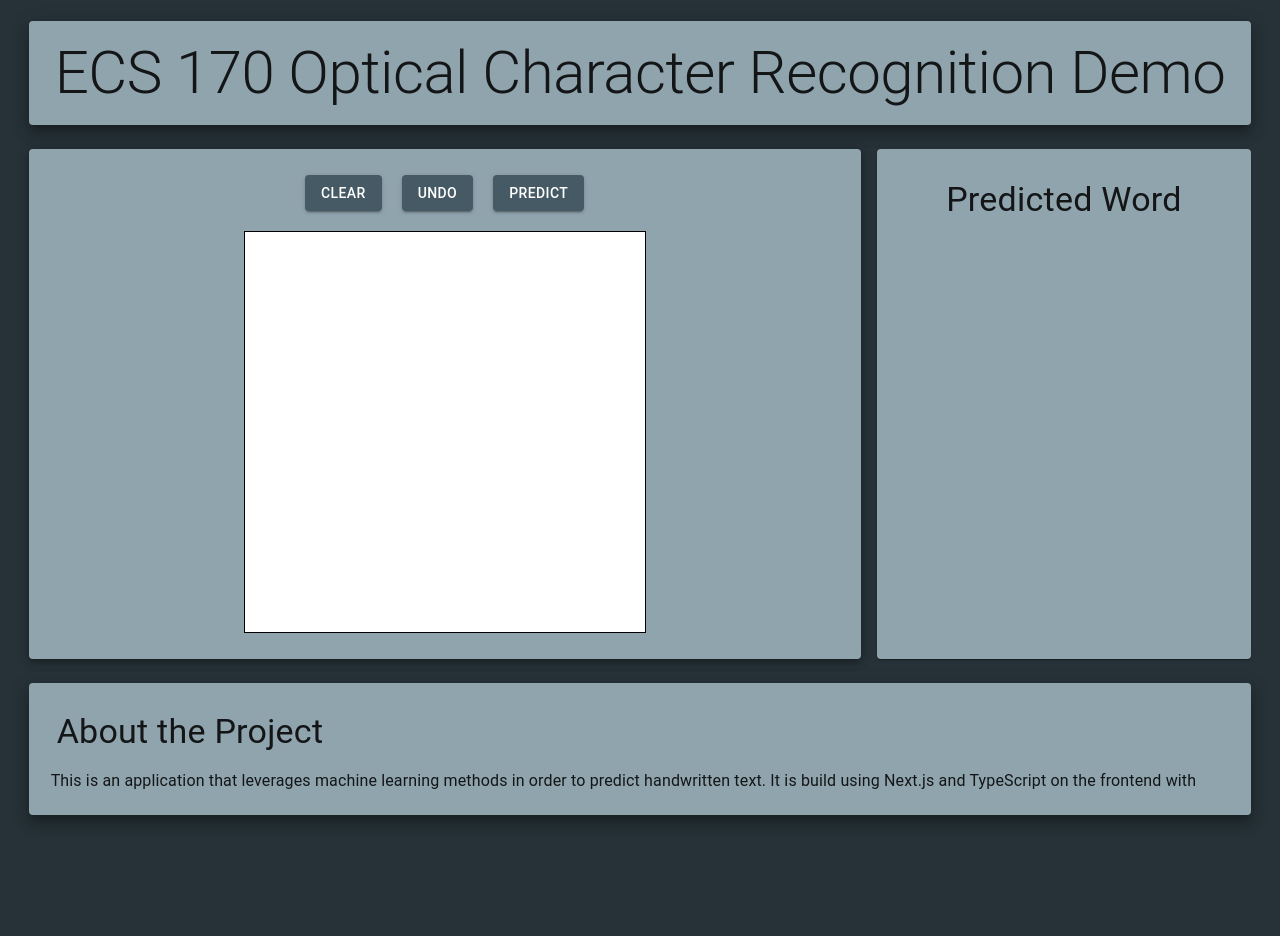
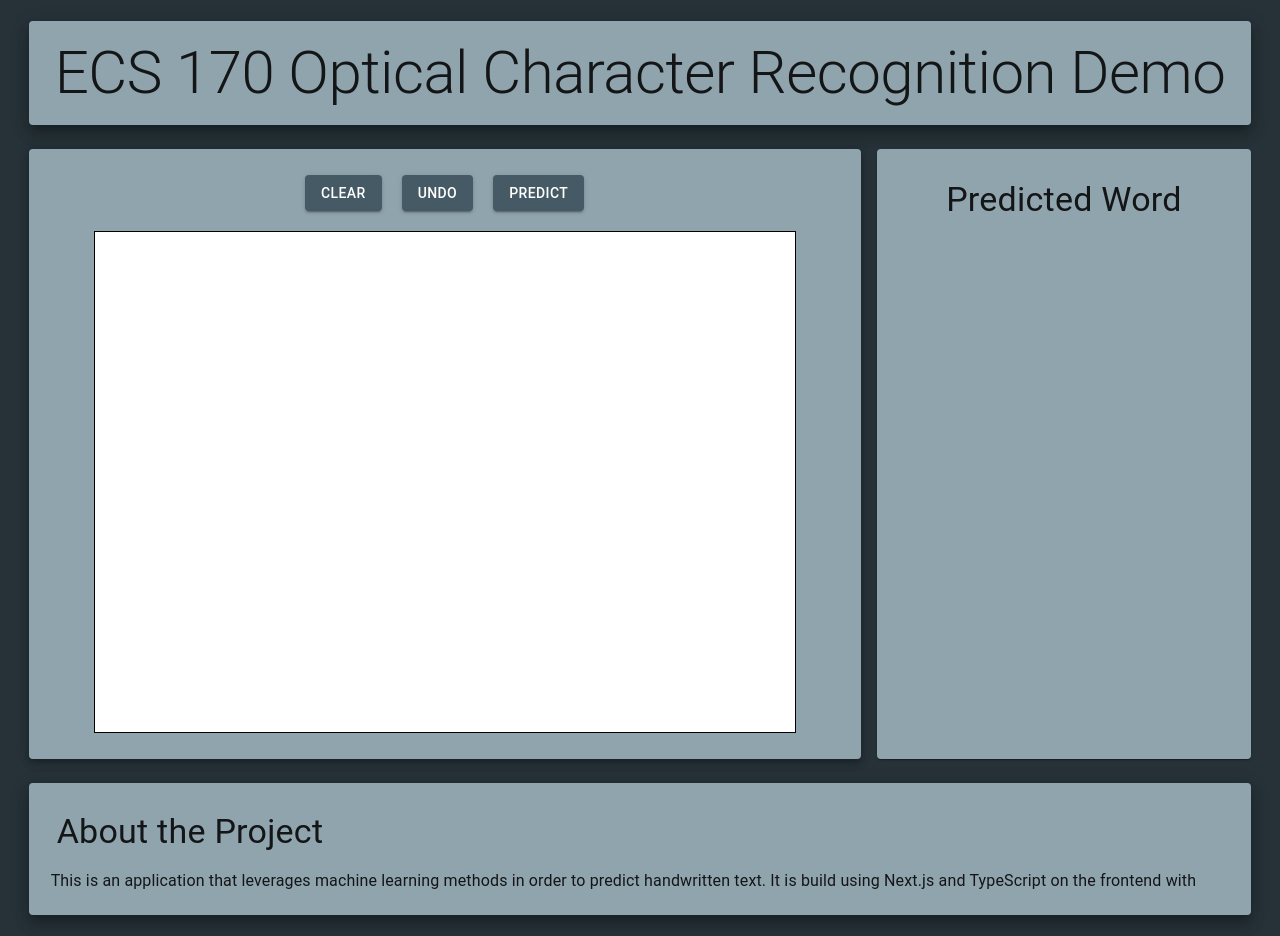
Before and after one commit to Carson1829/OCR-project, a Next.js app: page / in a window 1280 px wide. Before the commit the page ends 836 px from the top, so only its background shows below. Built offline with nearby package versions, Linux system fonts and the light colour scheme.

Commit message:
make canvas fatter (resize slightly broken)

```diff
--- a/app/components/canvas.tsx
+++ b/app/components/canvas.tsx
@@ -9,16 +9,15 @@ class points {
 }
 
 export default function Canvas({
-  xs,
-  sm,
   tempMsg,
   updateTempMsg
 }: {
-  xs: number;
-  sm: number;
   tempMsg: string;
   updateTempMsg: Function;
 }) {
+  const sz_xs = 320;
+  const sz_sm = 500;
+  const wid_sm = 700;
   const primary_color = theme.palette.primary;
   const isMobile = useMediaQuery(theme.breakpoints.down("sm"));
   const [mobileCanvas, setMobileCanvas] = useState(isMobile);
@@ -26,7 +25,8 @@ export default function Canvas({
   const [isDrawing, setIsDrawing] = useState(false);
   const [currentStroke, setCurrentStroke] = useState<points>(new points());
   const [strokes, setStrokes] = useState<points[]>([]);
-  const [size, setSize] = useState(mobileCanvas ? xs : sm);
+  const [size, setSize] = useState(mobileCanvas ? sz_xs : sz_sm);
+  const [width, setWidth] = useState(mobileCanvas ? sz_xs : wid_sm);
   const [left, setL] = useState(0);
   const [top, setTop] = useState(0);
 
@@ -36,7 +36,8 @@ export default function Canvas({
     var ctx = canvas?.getContext("2d");
     if (!canvas || !ctx) return;
     setMobileCanvas(isMobile);
-    setSize(isMobile ? xs : sm);
+    setSize(isMobile ? sz_xs : sz_sm);
+    setWidth(isMobile ? sz_xs : wid_sm);
     setL(canvas.getBoundingClientRect().left);
     setTop(canvas.getBoundingClientRect().top);
 
@@ -44,13 +45,15 @@ export default function Canvas({
       if (isMobile) {
         if (!mobileCanvas) {
           setMobileCanvas(true);
-          setSize(320);
+          setSize(sz_xs);
+          setWidth(sz_xs);
           handleResize();
         }
       } else {
         if (mobileCanvas) {
           setMobileCanvas(false);
-          setSize(400);
+          setSize(sz_sm);
+          setWidth(wid_sm);
           handleResize();
         }
       }
@@ -62,8 +65,8 @@ export default function Canvas({
         var next_strokes = strokes;
         for (var i = 0; i < strokes.length; i++) {
           for (var j = 0; j < strokes[i].point_cnt; j++) {
-            next_strokes[i].xs[j] = Math.round(next_strokes[i].xs[j] * 0.8);
-            next_strokes[i].ys[j] = Math.round(next_strokes[i].ys[j] * 0.8);
+            next_strokes[i].xs[j] = Math.round(next_strokes[i].xs[j] * (sz_xs / sz_sm));
+            next_strokes[i].ys[j] = Math.round(next_strokes[i].ys[j] * (sz_xs / sz_sm));
           }
         }
         setStrokes(next_strokes);
@@ -71,8 +74,8 @@ export default function Canvas({
         var next_strokes = strokes;
         for (var i = 0; i < strokes.length; i++) {
           for (var j = 0; j < strokes[i].point_cnt; j++) {
-            next_strokes[i].xs[j] = Math.round(next_strokes[i].xs[j] / 0.8);
-            next_strokes[i].ys[j] = Math.round(next_strokes[i].ys[j] / 0.8);
+            next_strokes[i].xs[j] = Math.round(next_strokes[i].xs[j] / (sz_xs / sz_sm));
+            next_strokes[i].ys[j] = Math.round(next_strokes[i].ys[j] / (sz_xs / sz_sm));
           }
         }
         setStrokes(next_strokes);
@@ -355,7 +358,7 @@ export default function Canvas({
       >
         <canvas
           ref={canvasRef}
-          width={size}
+          width={width}
           height={size}
           style={{ border: "1px solid black", backgroundColor: "white" }}
         ></canvas>
--- a/app/page.module.css
+++ b/app/page.module.css
@@ -12,3 +12,9 @@
     font-size: 1.8rem;
   }
 }
+
+@media (max-width: 1300px) {
+    .heading {
+        font-size: 30pt;
+    }
+}
--- a/app/page.tsx
+++ b/app/page.tsx
@@ -46,8 +46,6 @@ export default function Home() {
             sx={{ height: "100%" }}
           >
             <Canvas
-              xs={400}
-              sm={400}
               tempMsg={tempMsg}
               updateTempMsg={updateTempMsg}
             />
@@ -56,7 +54,7 @@ export default function Home() {
                 backgroundColor: primary_color.light,
                 height: "400",
                 padding: { xs: 0, sm: 2 },
-                width: "30%"
+                width: { xs: "100%", sm: "30%"}
               }}
             >
               <div
```
